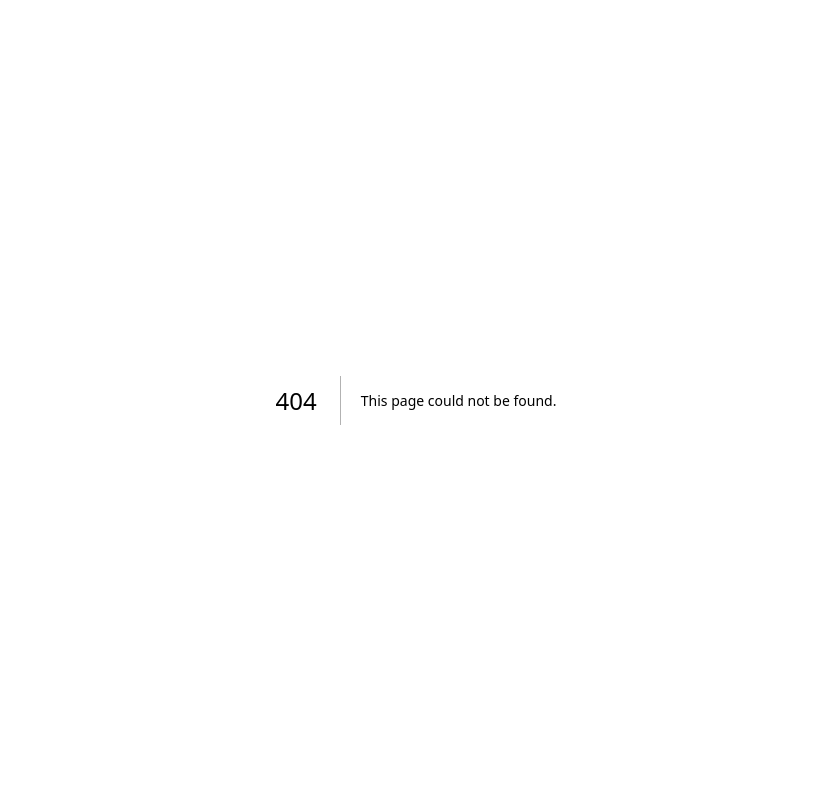
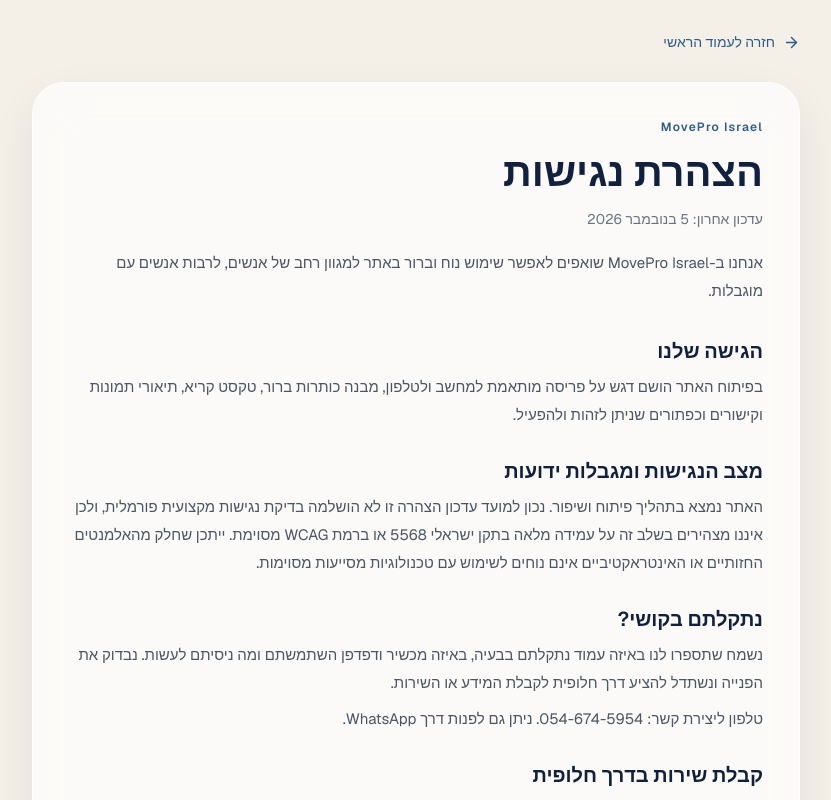
Before and after one commit to tsstish/movepro-israel, a Next.js app: page /he/accessibility in a window 1280 px wide. Before the commit this address had no page. Shown: the top 800 px of the page, without its empty margins (224-1055 px from the left). Built offline with nearby package versions, Linux system fonts and the light colour scheme.

Commit message:
Add Hebrew accessibility legal page with metadata

```diff
--- /dev/null
+++ b/src/app/he/accessibility/page.tsx
@@ -0,0 +1,9 @@
+import type { Metadata } from "next";
+import HebrewLegalPage from "@/components/he/HebrewLegalPage";
+export const metadata: Metadata = {
+  title: "הצהרת נגישות | MovePro Israel",
+  description: "הצהרת הנגישות של MovePro Israel ודרכי יצירת קשר לקבלת סיוע.",
+  alternates: { canonical: "/he/accessibility", languages: { "he-IL": "/he/accessibility", "ru-IL": "/accessibility" } },
+  robots: { index: true, follow: true },
+};
+export default function Page() { return <HebrewLegalPage kind="accessibility" />; }
```
